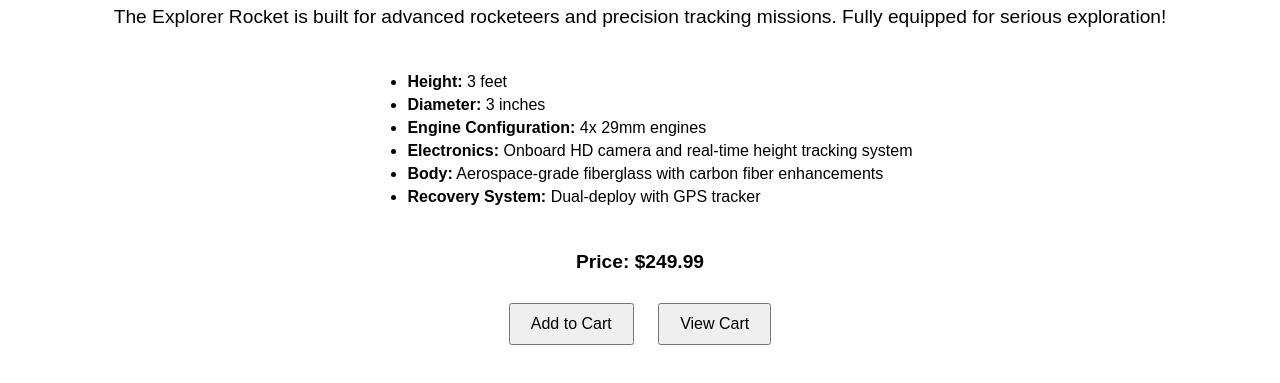
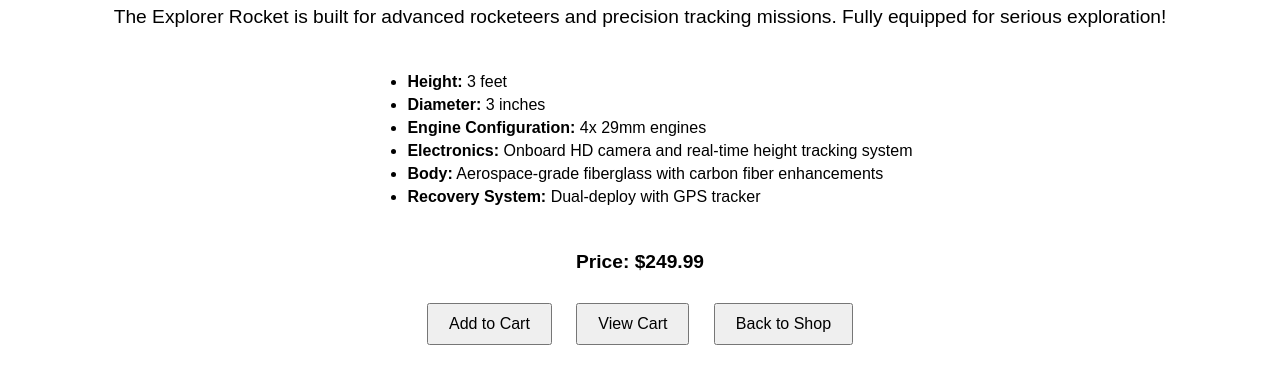
Before and after one commit to RocketRider1/Rocket-Rider, a plain HTML site: page explorer-rocket.html in a window 1280 px wide. Shown: the part 121-504 px from the top of the page. Drawn offline with Linux system fonts and the light colour scheme.

Commit message:
Update explorer-rocket.html

```diff
--- a/explorer-rocket.html
+++ b/explorer-rocket.html
@@ -49,6 +49,7 @@
   <p><strong>Price: $249.99</strong></p>
   <button onclick="addToCart('Explorer Rocket', 249.99)">Add to Cart</button>
   <button onclick="viewCart()">View Cart</button>
+  <button onclick="goBackToShop()">Back to Shop</button>
 
   <script>
     function addToCart(item, price) {
@@ -60,6 +61,9 @@
     function viewCart() {
       window.location.href = 'cart.html';
     }
+    function goBackToShop() {
+      window.location.href = 'shop.html';
+    }
   </script>
 </body>
 </html>
```
